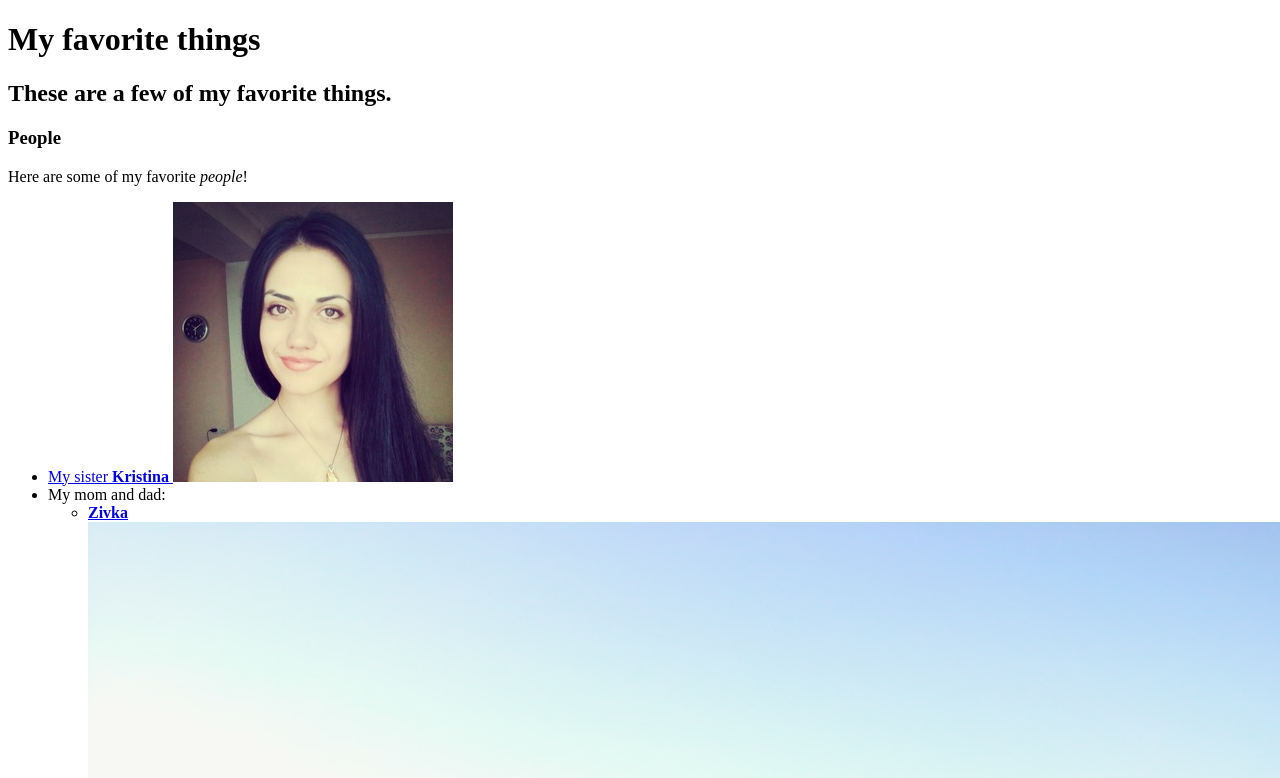
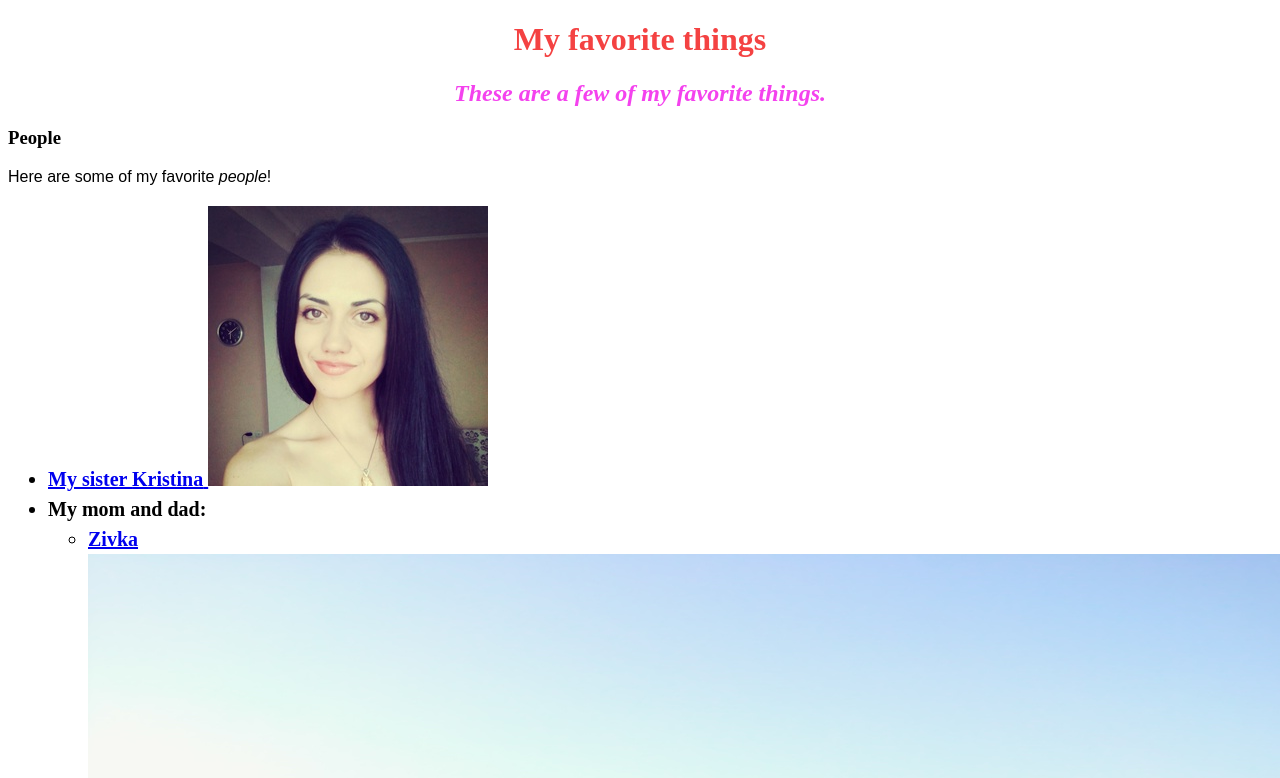
Before and after one commit to jombastic/my-first-webpage, a plain HTML site: page favorite-things.html in a window 1280 px wide. Shown: the top 778 px of the page. Drawn offline with Linux system fonts and the light colour scheme.

Commit message:
add style changes to favorite-things.html

```diff
--- /dev/null
+++ b/css/styles.css
@@ -0,0 +1,26 @@
+h1 {
+  color: #f44242;
+  text-align: center;
+}
+
+h2 {
+  color: #f442ee;
+  font-style: italic;
+  text-align: center;
+}
+
+p {
+  font-family: sans-serif;
+}
+
+ul {
+  font-size: 20px;
+  line-height: 30px;
+  font-weight: bold;
+}
+
+ol {
+  font-size: 20px;
+  font-family: monospace;
+  line-height: 25px;
+}
--- a/favorite-things.html
+++ b/favorite-things.html
@@ -1,6 +1,7 @@
 <!DOCTYPE html>
 <html>
   <head>
+    <link href="css/styles.css" rel="stylesheet" type="text/css"/>
     <title>Slave's favorite things</title>
   </head>
   <body>
```
Also changed, not shown: favorite-places.html (added).
